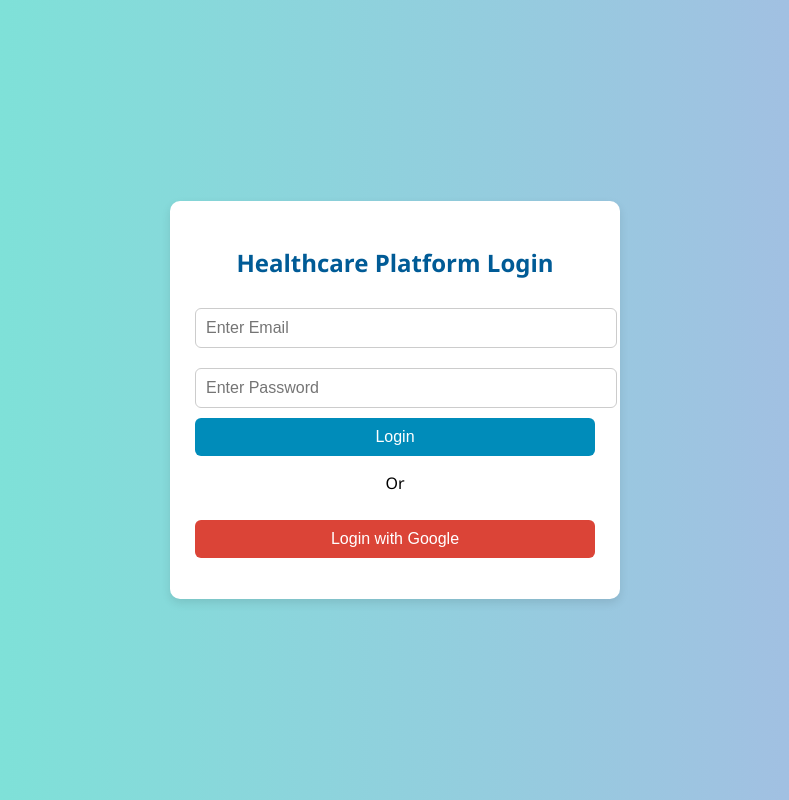
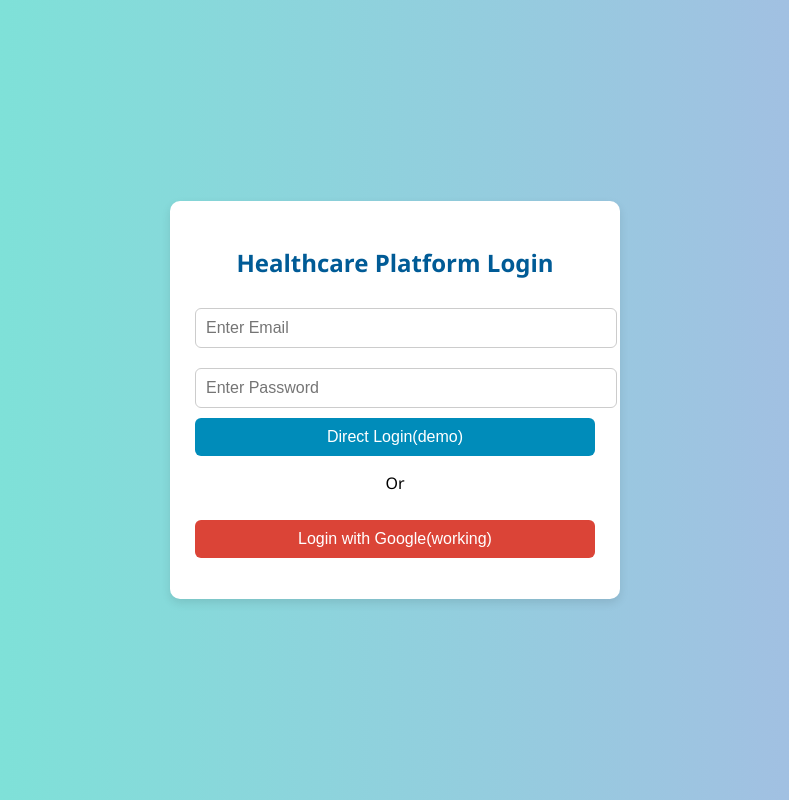
Before and after one commit to Shagarwal07/HealthCare-platform, a plain HTML site: page index.html in a window 1280 px wide. Shown: the whole page, without its empty margins (245-1034 px from the left). Drawn offline with Linux system fonts and the light colour scheme.

Commit message:
Update index.html

```diff
--- a/index.html
+++ b/index.html
@@ -23,12 +23,12 @@
         <!-- Email & Password Login -->
         <input type="email" id="email" placeholder="Enter Email">
         <input type="password" id="password" placeholder="Enter Password">
-        <button id="loginBtn">Login</button>
+        <button id="loginBtn">Direct Login(demo)</button>
 
         <p>Or</p>
 
         <!-- Google Login -->
-        <button id="googleLogin" class="google-login">Login with Google</button>
+        <button id="googleLogin" class="google-login">Login with Google(working)</button>
 
         <p id="user-info"></p>
     </div>
```
